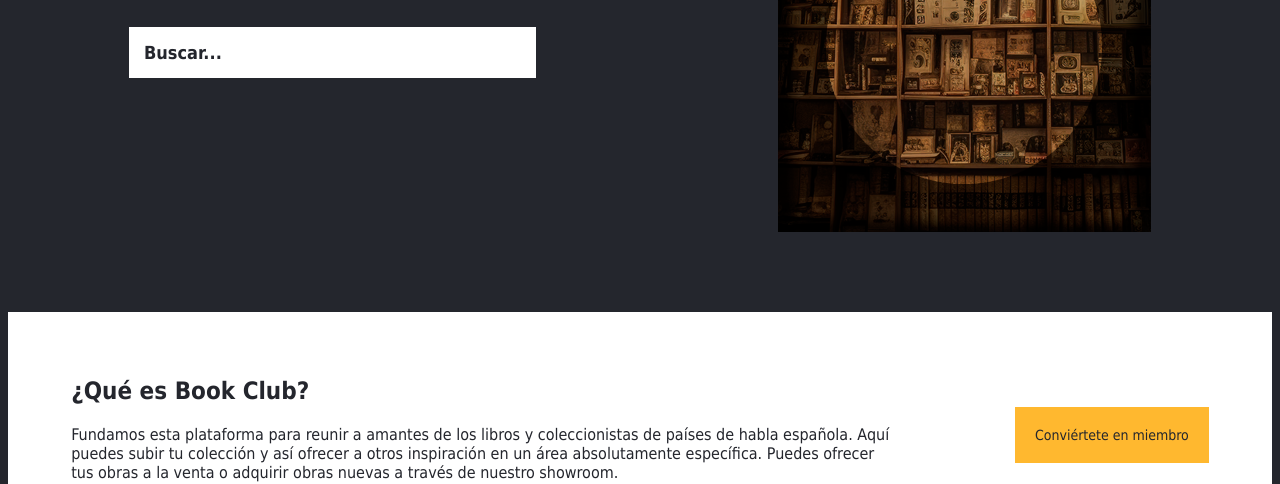
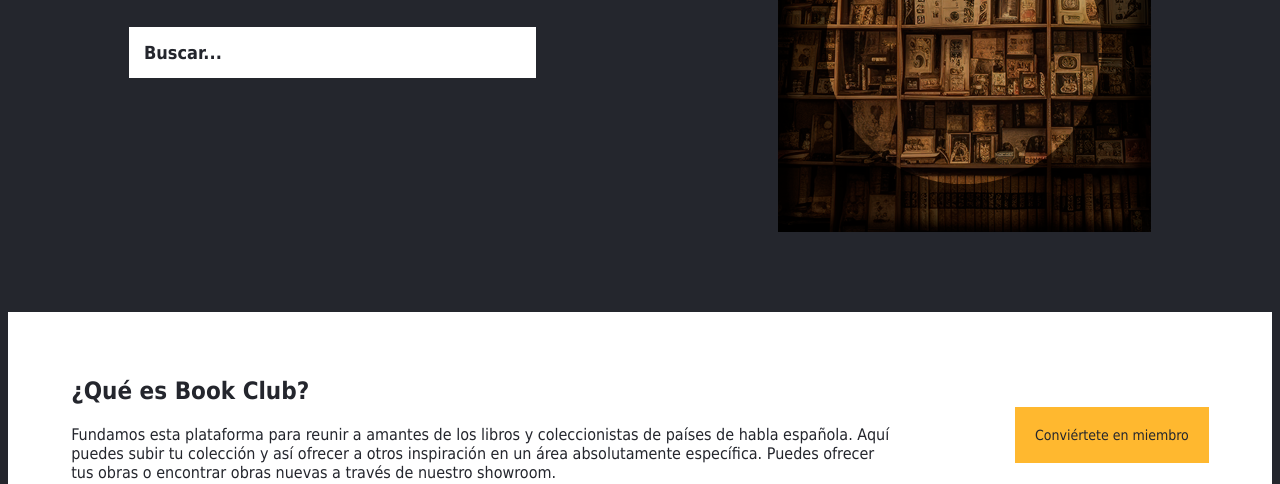
Before and after one commit to riordi80/bookclub, a plain HTML site: page index.html in a window 1280 px wide. Shown: the part 469-953 px from the top of the page. Drawn offline with Linux system fonts and the light colour scheme.

Commit message:
3 commit

```diff
--- a/index.html
+++ b/index.html
@@ -62,7 +62,7 @@
                 <h2>¿Qué es Book Club?</h2>
                 <p>Fundamos esta plataforma para reunir a amantes de los libros y coleccionistas de países de habla
                     española. Aquí puedes subir tu colección y así ofrecer a otros inspiración en un área absolutamente
-                    específica. Puedes ofrecer tus obras a la venta o adquirir obras nuevas a través de nuestro
+                    específica. Puedes ofrecer tus obras o encontrar obras nuevas a través de nuestro
                     showroom.</p>
             </div>
             <div class="right-main-bottom-item">
```
Also changed, not shown: README.md.
